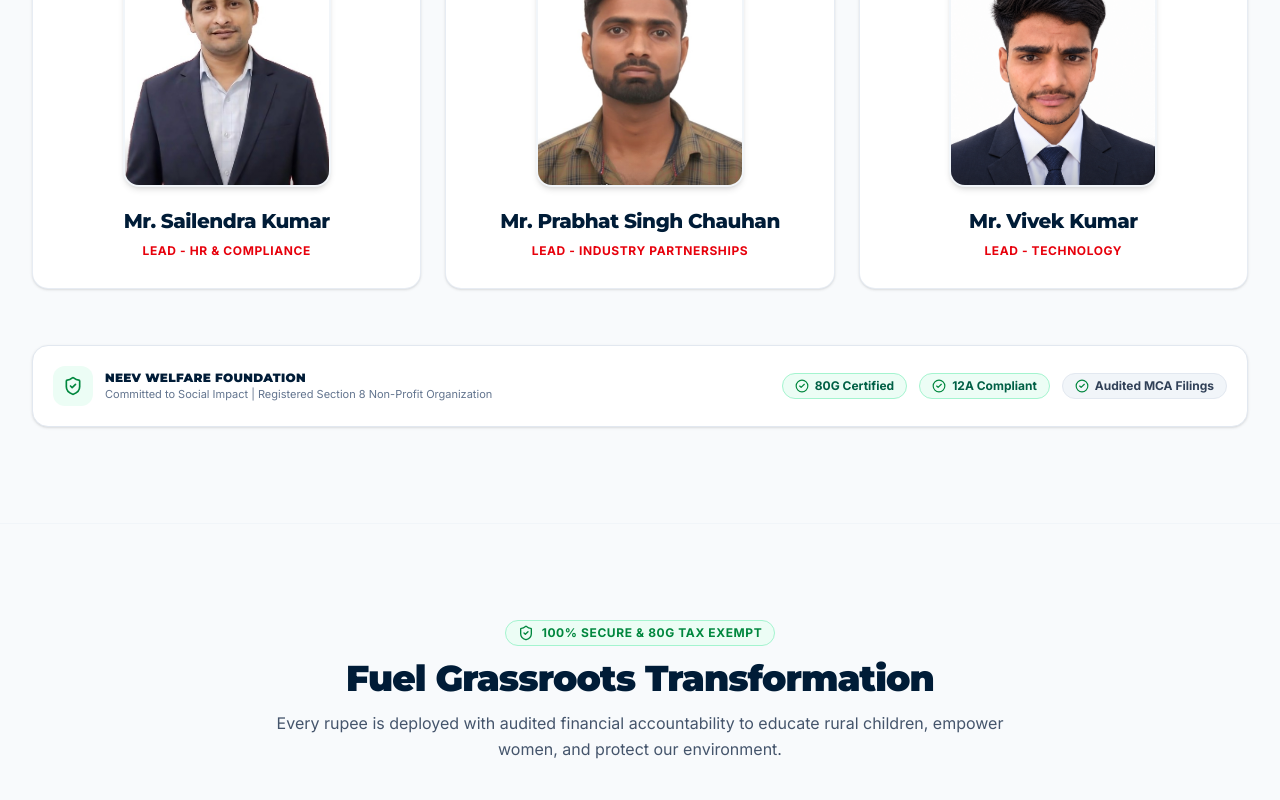
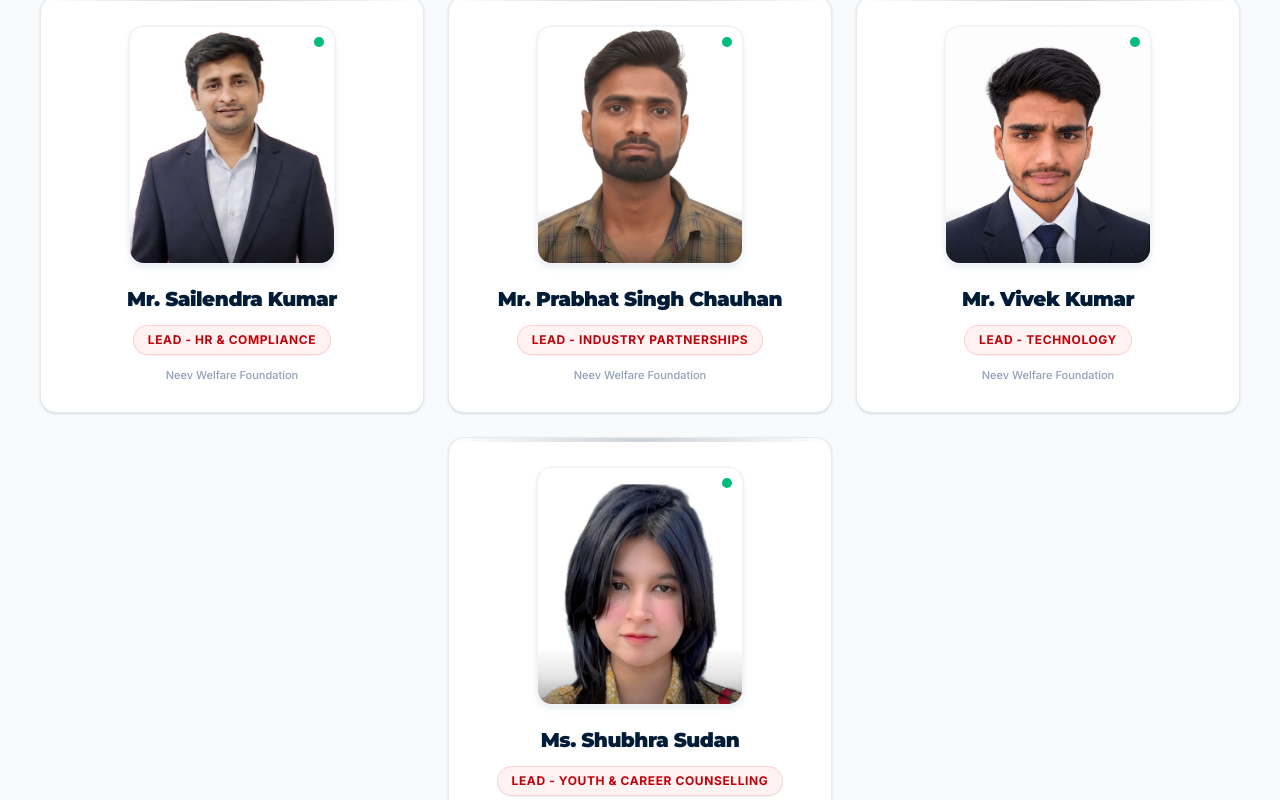
Before and after one commit to vivekducs/neev-welfare, a Next.js app: page / in a window 1280 px wide. Shown: the part 5680-6480 px from the top of the page. Built offline with nearby package versions, Linux system fonts and the light colour scheme.

Commit message:
feat(team): add Shubhra Sudan as Lead - Youth & Career Counselling and improve team card UI

```diff
--- a/components/cards/TeamLeadCard.tsx
+++ b/components/cards/TeamLeadCard.tsx
@@ -9,9 +9,12 @@ interface TeamLeadCardProps {
 
 export function TeamLeadCard({ lead }: TeamLeadCardProps) {
   return (
-    <article className="group bg-white rounded-2xl p-6 sm:p-7 border border-slate-200/80 shadow-sm hover:shadow-xl transition-all duration-300 hover:-translate-y-1.5 flex flex-col items-center text-center">
+    <article className="group relative bg-white rounded-2xl p-6 sm:p-7 border border-slate-200/90 shadow-sm hover:shadow-xl hover:shadow-slate-200/70 hover:-translate-y-2 transition-all duration-300 flex flex-col items-center text-center h-full w-full overflow-hidden">
+      {/* Subtle Top Hover Accent Bar */}
+      <div className="absolute top-0 inset-x-0 h-1 bg-gradient-to-r from-transparent via-[#001c37]/20 to-transparent group-hover:via-red-500 transition-all duration-500" />
+
       {/* Prominent Photo / Avatar Container */}
-      <div className="relative w-48 h-56 sm:w-52 sm:h-60 rounded-2xl overflow-hidden shadow-md border-2 border-slate-100 bg-slate-50 mb-5 flex items-center justify-center transition-transform duration-300 group-hover:scale-105">
+      <div className="relative w-48 h-56 sm:w-52 sm:h-60 rounded-2xl overflow-hidden shadow-md shadow-slate-200/60 border-2 border-slate-100 group-hover:border-red-100 bg-slate-50 mb-5 flex items-center justify-center transition-all duration-300 group-hover:scale-[1.03]">
         {lead.image ? (
           <div className="relative w-full h-full">
             <Image
@@ -19,20 +22,27 @@ export function TeamLeadCard({ lead }: TeamLeadCardProps) {
               alt={lead.name}
               fill
               sizes="(max-width: 640px) 192px, 208px"
-              className="object-cover object-top transition-transform duration-500 group-hover:scale-105"
+              className="object-cover object-top transition-transform duration-500 ease-out group-hover:scale-105"
             />
             {/* Subtle Gradient Vignette at bottom */}
-            <div className="absolute inset-x-0 bottom-0 h-12 bg-gradient-to-t from-black/20 to-transparent pointer-events-none" />
+            <div className="absolute inset-x-0 bottom-0 h-14 bg-gradient-to-t from-black/35 via-black/10 to-transparent pointer-events-none" />
+            {/* Active Leadership Indicator Dot */}
+            <span
+              className="absolute top-2.5 right-2.5 z-10 w-2.5 h-2.5 rounded-full bg-emerald-500 ring-2 ring-white shadow-xs"
+              title="Verified Leadership Member"
+            />
           </div>
         ) : (
           <div
-            className={`w-full h-full bg-gradient-to-br ${lead.gradient || "from-slate-800 to-slate-900"} flex flex-col items-center justify-center p-4 text-white relative`}
+            className={`w-full h-full bg-gradient-to-br ${
+              lead.gradient || "from-slate-800 to-slate-900"
+            } flex flex-col items-center justify-center p-4 text-white relative`}
           >
             <div className="w-14 h-14 rounded-full bg-white/10 flex items-center justify-center mb-3">
               <User className="w-7 h-7 text-white/80" />
             </div>
             <span className="font-extrabold text-2xl tracking-wider font-heading mb-1">
-              {lead.initials}
+              {lead.initials || "NW"}
             </span>
             <span className="text-[10px] uppercase tracking-widest text-white/60 font-medium">
               Photo Coming Soon
@@ -41,13 +51,22 @@ export function TeamLeadCard({ lead }: TeamLeadCardProps) {
         )}
       </div>
 
-      {/* Name & Designation - Exact Format */}
-      <h4 className="text-lg sm:text-xl font-extrabold text-[#001c37] font-heading mb-1.5 tracking-tight">
+      {/* Name */}
+      <h4 className="text-lg sm:text-xl font-black text-[#001c37] font-heading mb-2 tracking-tight group-hover:text-red-700 transition-colors">
         {lead.name}
       </h4>
-      <span className="text-xs font-bold text-red-600 uppercase tracking-wider leading-relaxed">
-        {lead.role}
-      </span>
+
+      {/* Designation / Role Badge */}
+      <div className="mt-auto pt-1">
+        <span className="inline-flex items-center justify-center px-3.5 py-1.5 rounded-full bg-red-50 text-red-700 border border-red-200/80 text-[11px] sm:text-xs font-bold uppercase tracking-wider text-center leading-snug shadow-2xs">
+          {lead.role}
+        </span>
+      </div>
+
+      {/* Institutional Affiliation Tag */}
+      <p className="mt-3 text-[11px] text-slate-400 font-medium">
+        Neev Welfare Foundation
+      </p>
     </article>
   );
 }
--- a/components/sections/LeadershipSection.tsx
+++ b/components/sections/LeadershipSection.tsx
@@ -51,7 +51,7 @@ export function LeadershipSection({ showTitle = true }: LeadershipSectionProps)
         </div>
 
         {/* 2. Core Leadership Team */}
-        <div className="mt-16">
+        <div className="mt-16 sm:mt-20">
           {/* Centered Divider with Capsule Pill */}
           <div className="relative flex items-center justify-center my-10">
             <div className="absolute inset-0 flex items-center" aria-hidden="true">
@@ -64,10 +64,15 @@ export function LeadershipSection({ showTitle = true }: LeadershipSectionProps)
             </div>
           </div>
 
-          {/* Core Leadership Grid: 3 columns desktop, 2 tablet, 1 mobile */}
-          <div className="grid grid-cols-1 sm:grid-cols-2 lg:grid-cols-3 gap-6">
+          {/* Core Leadership Grid: Centered flex grid for perfect balance */}
+          <div className="flex flex-wrap justify-center gap-6">
             {CORE_LEADERSHIP_TEAM.map((lead, idx) => (
-              <TeamLeadCard key={idx} lead={lead} />
+              <div
+                key={idx}
+                className="w-full sm:w-[calc(50%-12px)] lg:w-[calc(33.333%-16px)] max-w-sm flex"
+              >
+                <TeamLeadCard lead={lead} />
+              </div>
             ))}
           </div>
         </div>
--- a/lib/data.ts
+++ b/lib/data.ts
@@ -217,6 +217,12 @@ export const CORE_LEADERSHIP_TEAM: TeamLead[] = [
     name: "Mr. Vivek Kumar",
     role: "Lead - Technology",
     image: "/images/Vivek.png",
+  },
+  {
+    name: "Ms. Shubhra Sudan",
+    role: "Lead - Youth & Career Counselling",
+    image: "/images/shubhra.jpeg",
+    initials: "SS",
   },
 ];
 
```
Also changed, not shown: public/images/shubhra.jpeg (added).
